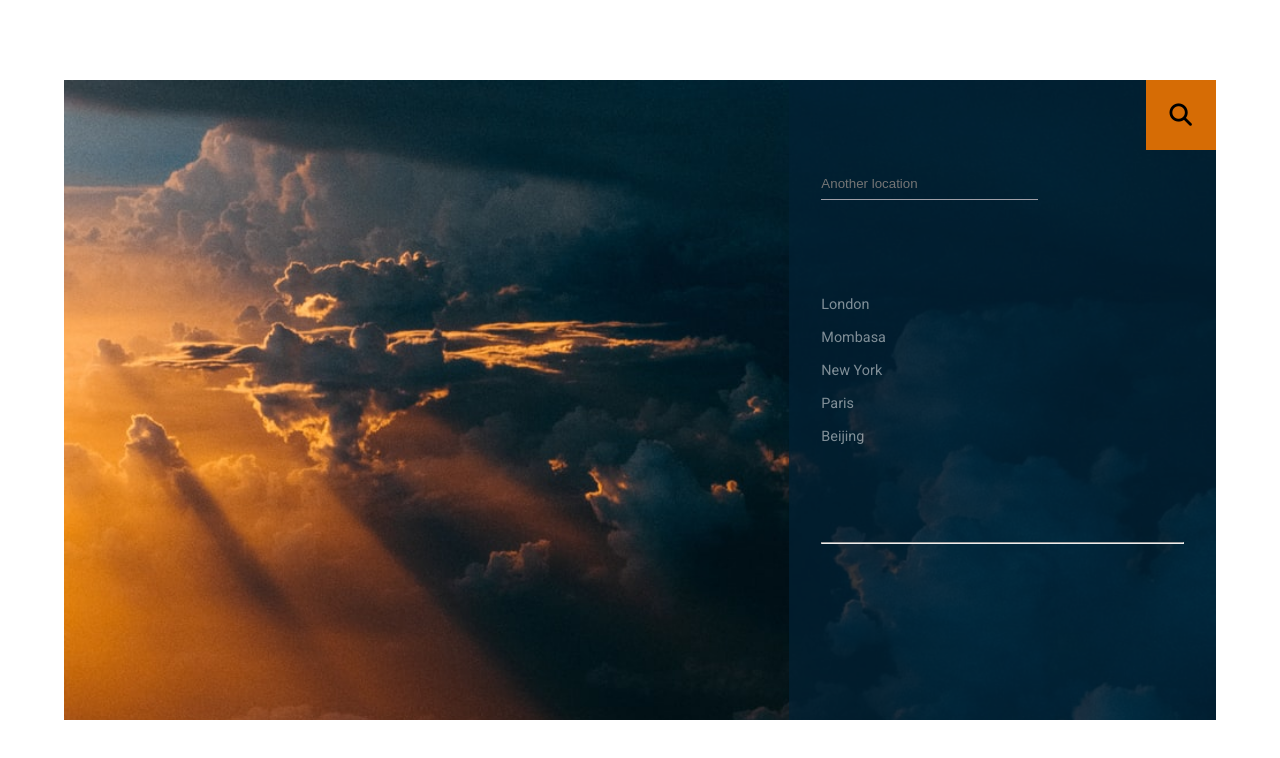
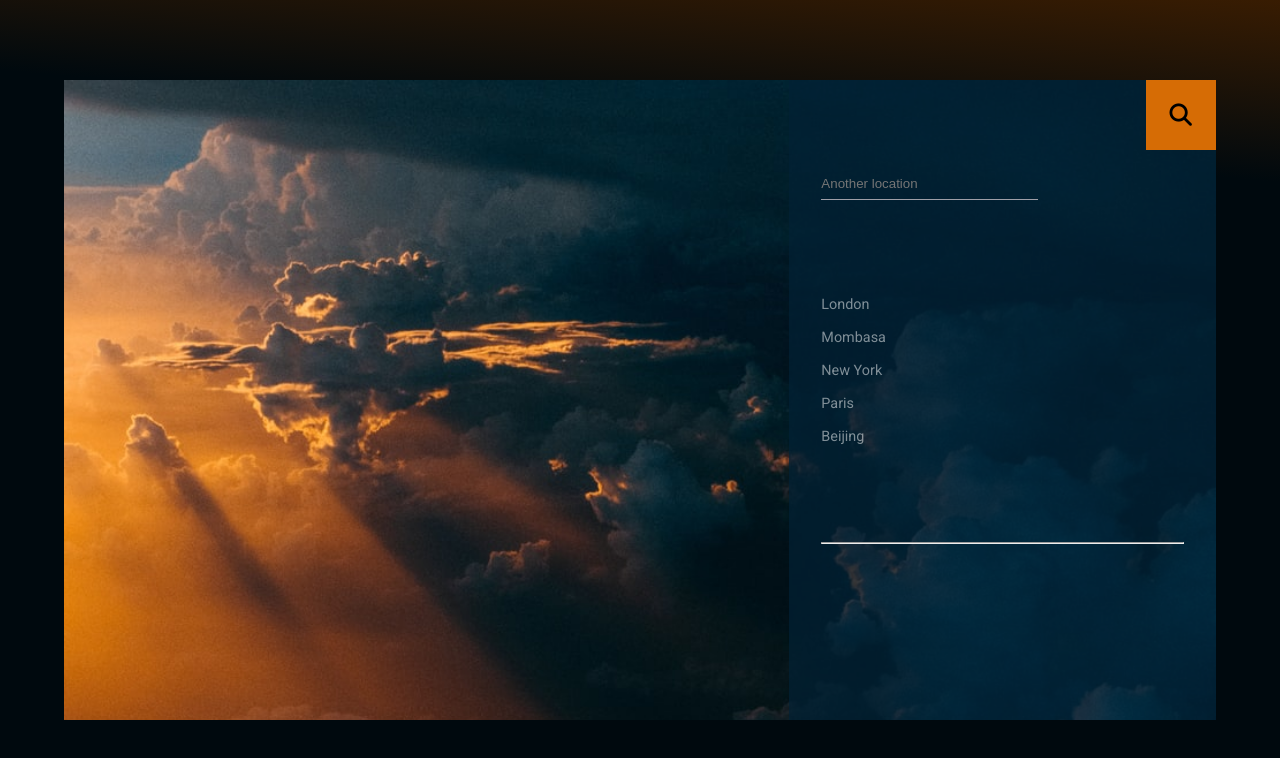
Before and after one commit to moryno/WeatherApp-Project, a plain HTML site: page index.html in a window 1280 px wide. Drawn offline with Linux system fonts and the light colour scheme; no server answers.

Commit message:
Add a background color to the landing page, also change the background color of the input section

```diff
--- a/assets/css/index.css
+++ b/assets/css/index.css
@@ -15,6 +15,8 @@ body {
     display: flex;
     align-items: center;
     justify-content: center;
+
+    background: linear-gradient(5deg, #00090e 80%,#381c02);
 }
 
 #landingSection > #container {
@@ -72,7 +74,6 @@ body {
     padding: 1rem 2rem;
     height: 100%;
     color: #fcfdfd;
-    /* background: linear-gradient(135deg, #111518 90%,#f5eeea); */
     position: relative;
     background-color: rgba(2, 34, 53, 0.7);
 }
```
